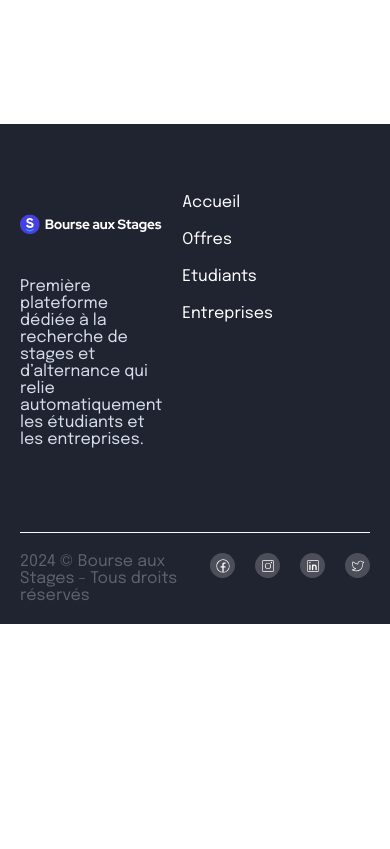
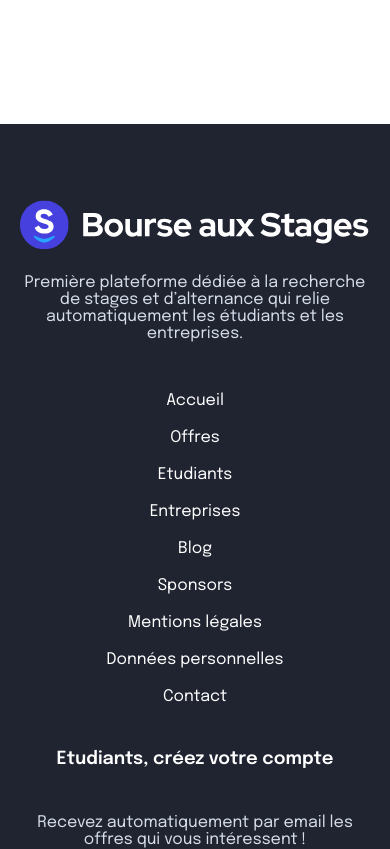
Before and after one commit to Fan2Shrek/BourseAuStage-front, a React (Create React App) app: page / in a window 390 px wide. Shown: the part 800-1649 px from the top of the page. Before the commit the page ends 1424 px from the top, so only its background shows below. Built offline with nearby package versions, Linux system fonts and the light colour scheme.

Commit message:
Add responsive footer

```diff
--- a/src/components/layout/Footer/Footer.module.scss
+++ b/src/components/layout/Footer/Footer.module.scss
@@ -1,3 +1,5 @@
+@use "../../../styles/mixins" as m;
+
 .footer {
     background-color: var(--color-dark);
 
@@ -6,6 +8,11 @@
         display: flex;
         flex-direction: column;
         justify-content: space-between;
+
+        @include m.below(md) {
+            flex-direction: column;
+            height: 1000px;
+        }
     }
 
     p {
@@ -16,6 +23,16 @@
     .logoContainer, .createContainer {
         margin-top: 10px;
         width: 400px;
+
+        @include m.below(md) {
+            width: 100%;
+            display: flex;
+            flex-direction: column;
+
+            p {
+                text-align: center;
+            }
+        }
     }
 
     .logoContainer > * {
@@ -24,6 +41,13 @@
 
     .createContainer > * {
         margin-block: 20px;
+
+        @include m.below(md) {
+            p {
+                display: none;
+                text-align: center;
+            }
+        }
     }
 
     .content {
@@ -33,6 +57,11 @@
         padding-block: 50px;
         color: var(--color-light);
 
+
+        @include m.below(md) {
+            flex-direction: column;
+        }
+
         .createAccount {
             font-size: 18px;
             font-weight: 600;
@@ -41,11 +70,24 @@
             color: var(--color-light);
             margin-top: 10px;
 
+            @include m.below(md) {
+                text-align: center;
+            }
+
             &Form {
                 display: flex;
                 flex-direction: row;
                 gap: 8px;
                 height: 50px;
+
+                @include m.below(md) {
+                    height: 100px;
+                    flex-direction: column;
+
+                    input {
+                        height: 50px;
+                    }
+                }
 
                 span {
                     font-weight: 700;
@@ -62,6 +104,10 @@
         .logo {
             height: 60px;
             align-self: flex-start;
+
+            @include m.below(md) {
+                align-self: center;
+            }
         }
 
         .links {
@@ -69,15 +115,29 @@
             width: 400px;
             margin-top: 20px;
 
+            @include m.below(md) {
+                flex-direction: column;
+                gap: 20px;
+                width: 100%;
+            }
+
             .column {
                 width: 400px;
                 display: flex;
                 flex-direction: column;
                 gap: 20px;
 
+                @include m.below(md) {
+                    width: 100%;
+                }
+
                 a {
                     text-align: left;
                     color: var(--color-light);
+
+                    @include m.below(md) {
+                        text-align: center;
+                    }
                 }
             }
         }
@@ -95,6 +155,11 @@
         padding-block: 20px;
         color: var(--color-light);
 
+        @include m.below(md) {
+            flex-direction: column-reverse;
+            gap: 10px;
+        }
+
         p {
             color: var(--color-dark-grey);
         }
@@ -106,6 +171,7 @@
             gap: 20px;
             height: 100%;
 
+
             > * {
                 color: var(--color-light);
             }
```
